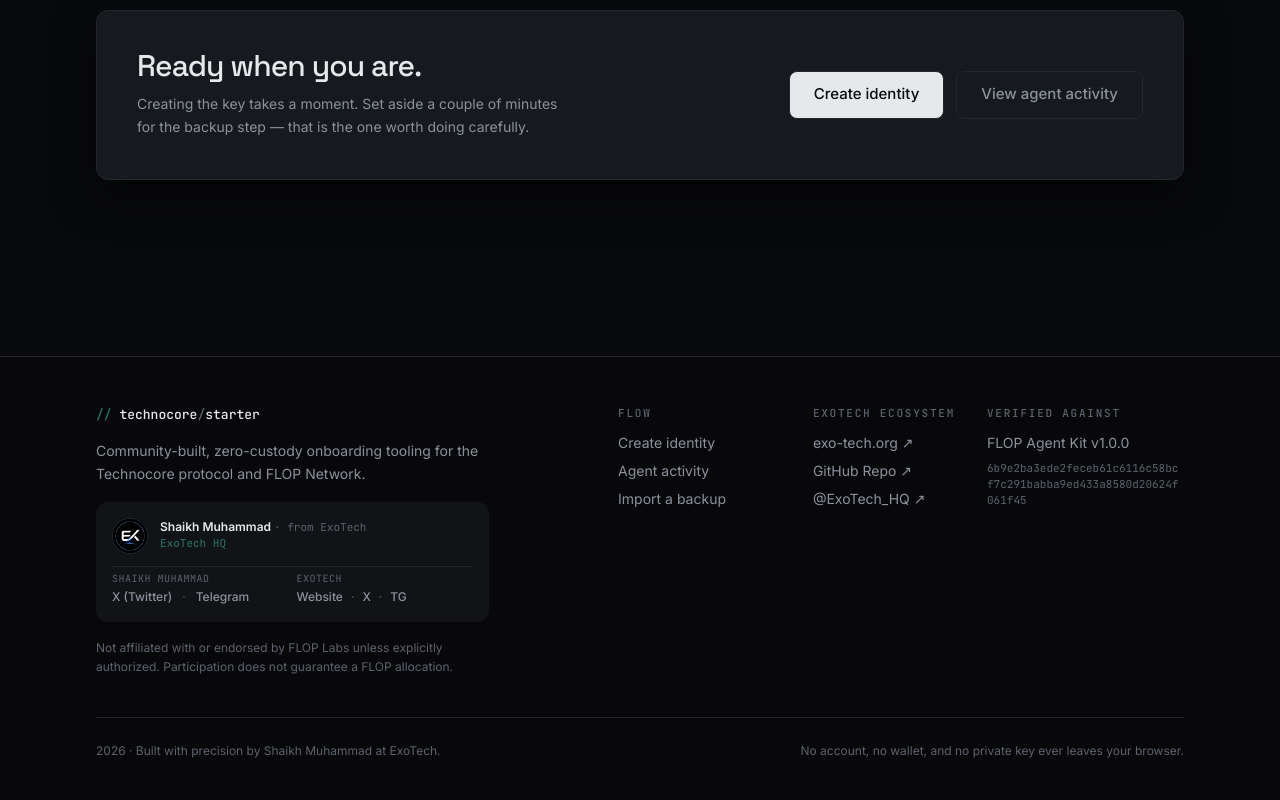
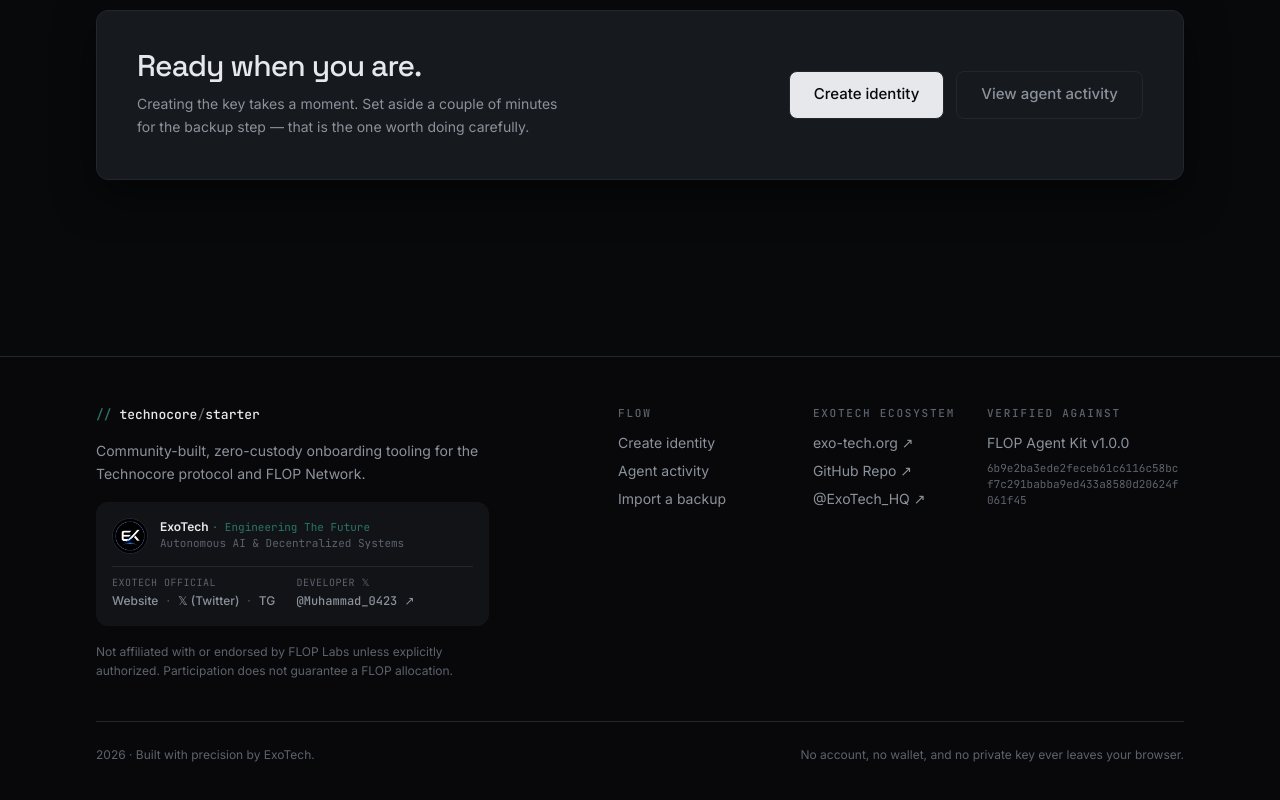
Before and after one commit to MdDevCoder/technocore-agent-starter, a Next.js app: page / in a window 1280 px wide. Shown: the part 3542-4342 px from the top of the page. Built offline with nearby package versions, Linux system fonts and the light colour scheme; no server answers.

Commit message:
docs: focus attribution on ExoTech with developer X handle

```diff
--- a/app/layout.tsx
+++ b/app/layout.tsx
@@ -42,10 +42,10 @@
   description: DESCRIPTION,
   applicationName: TITLE,
   authors: [
-    { name: "Shaikh Muhammad from ExoTech", url: "https://x.com/Muhammad_0423" },
     { name: "ExoTech", url: "https://exo-tech.org/" },
+    { name: "Developer 𝕏", url: "https://x.com/Muhammad_0423" },
   ],
-  creator: "Shaikh Muhammad",
+  creator: "ExoTech",
   publisher: "ExoTech",
   openGraph: {
     title: TITLE,
--- a/src/ui/SiteFooter.tsx
+++ b/src/ui/SiteFooter.tsx
@@ -34,7 +34,7 @@
               Community-built, zero-custody onboarding tooling for the Technocore protocol and FLOP Network.
             </p>
 
-            {/* Creator & Company Card */}
+            {/* ExoTech Engineering Card */}
             <div className="border-hairline bg-panel/70 rounded-lg p-4 space-y-3">
               <div className="flex items-center gap-3">
                 <div className="relative h-9 w-9 shrink-0 overflow-hidden rounded-full border border-signal/30 bg-void">
@@ -48,38 +48,15 @@
                 </div>
                 <div>
                   <p className="text-ink text-xs font-semibold">
-                    Shaikh Muhammad <span className="text-faint font-normal font-mono text-[0.6875rem]">· from ExoTech</span>
+                    ExoTech <span className="text-signal-dim font-normal font-mono text-[0.6875rem]">· Engineering The Future</span>
                   </p>
-                  <p className="text-signal-dim text-[0.6875rem] font-mono">ExoTech HQ</p>
+                  <p className="text-faint text-[0.6875rem] font-mono">Autonomous AI & Decentralized Systems</p>
                 </div>
               </div>
 
-              <div className="grid grid-cols-2 gap-2 pt-1 border-t border-hairline text-[0.75rem]">
+              <div className="grid grid-cols-2 gap-2 pt-2 border-t border-hairline text-[0.75rem]">
                 <div>
-                  <span className="text-faint block font-mono text-[0.625rem] uppercase tracking-wider">Shaikh Muhammad</span>
-                  <div className="flex items-center gap-2.5 mt-0.5">
-                    <a
-                      href="https://x.com/Muhammad_0423"
-                      target="_blank"
-                      rel="noopener noreferrer"
-                      className="text-muted hover:text-signal transition-colors font-medium"
-                    >
-                      X (Twitter)
-                    </a>
-                    <span className="text-faint">·</span>
-                    <a
-                      href="https://t.me/satoshiskillz"
-                      target="_blank"
-                      rel="noopener noreferrer"
-                      className="text-muted hover:text-signal transition-colors font-medium"
-                    >
-                      Telegram
-                    </a>
-                  </div>
-                </div>
-
-                <div>
-                  <span className="text-faint block font-mono text-[0.625rem] uppercase tracking-wider">ExoTech</span>
+                  <span className="text-faint block font-mono text-[0.625rem] uppercase tracking-wider">ExoTech Official</span>
                   <div className="flex items-center gap-2 mt-0.5 flex-wrap">
                     <a
                       href="https://exo-tech.org/"
@@ -96,7 +73,7 @@
                       rel="noopener noreferrer"
                       className="text-muted hover:text-signal transition-colors font-medium"
                     >
-                      X
+                      𝕏 (Twitter)
                     </a>
                     <span className="text-faint">·</span>
                     <a
@@ -106,6 +83,20 @@
                       className="text-muted hover:text-signal transition-colors font-medium"
                     >
                       TG
+                    </a>
+                  </div>
+                </div>
+
+                <div>
+                  <span className="text-faint block font-mono text-[0.625rem] uppercase tracking-wider">Developer 𝕏</span>
+                  <div className="flex items-center gap-2 mt-0.5">
+                    <a
+                      href="https://x.com/Muhammad_0423"
+                      target="_blank"
+                      rel="noopener noreferrer"
+                      className="text-muted hover:text-signal transition-colors font-medium font-mono text-[0.75rem]"
+                    >
+                      @Muhammad_0423 ↗
                     </a>
                   </div>
                 </div>
@@ -192,7 +183,7 @@
         </div>
 
         <div className="border-hairline text-faint mt-10 flex flex-col sm:flex-row items-center justify-between gap-3 border-t pt-6 text-[0.75rem]">
-          <p>{YEAR} · Built with precision by Shaikh Muhammad at ExoTech.</p>
+          <p>{YEAR} · Built with precision by ExoTech.</p>
           <p>No account, no wallet, and no private key ever leaves your browser.</p>
         </div>
       </div>
```
Also changed, not shown: 1 other file (tests, documents, lock files or other folders).
